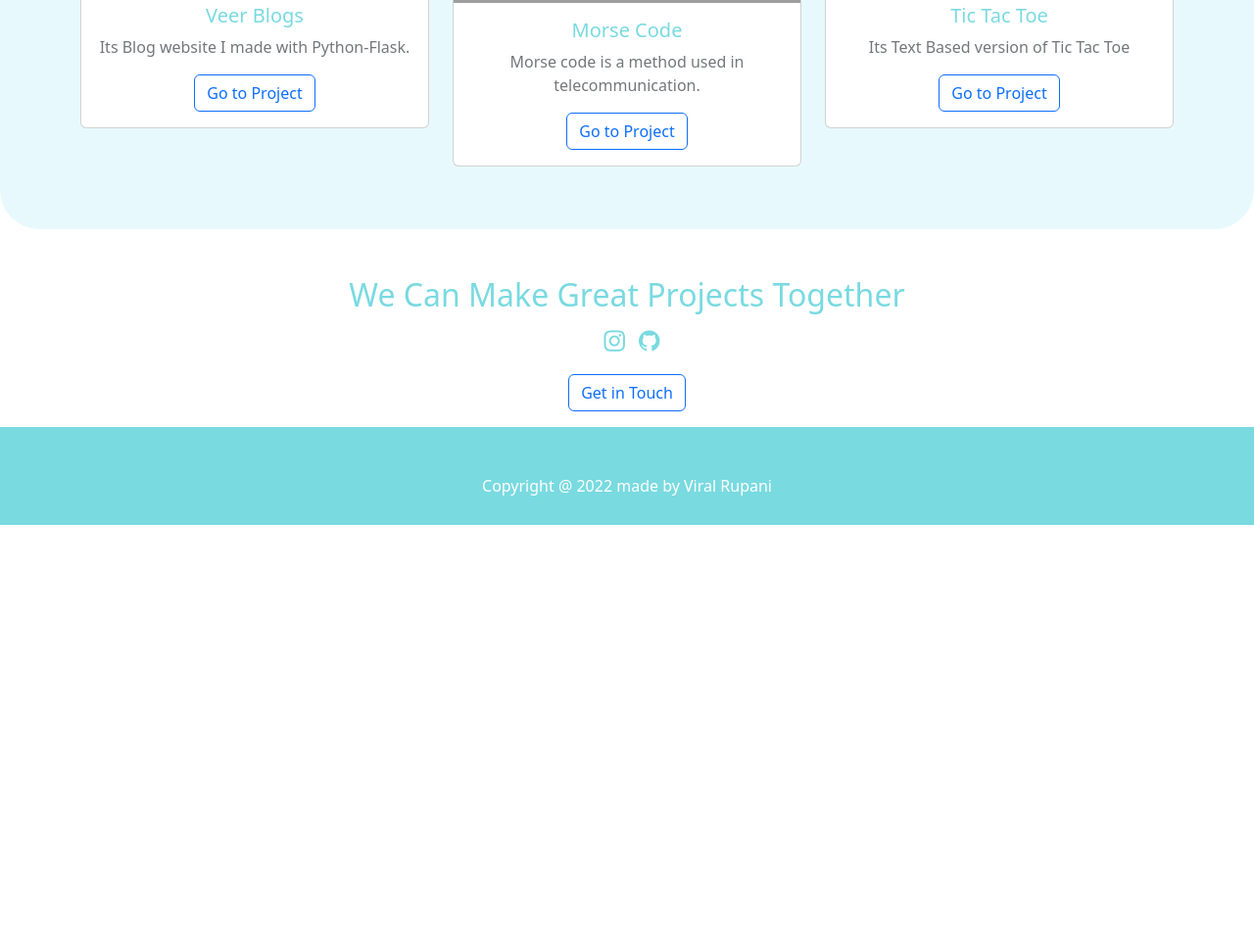
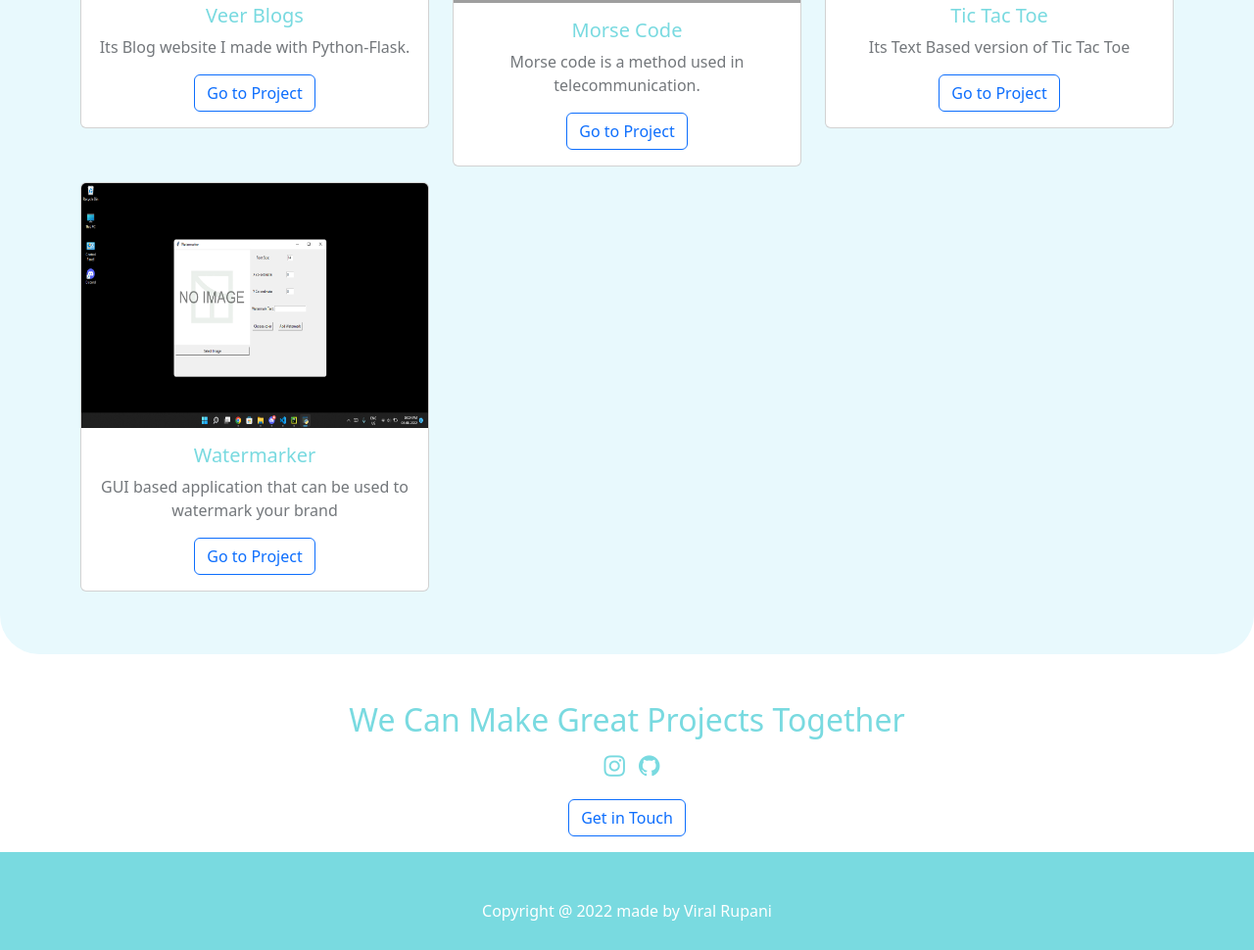
Before and after one commit to viralRupani/Portfolio, a plain HTML site: page index.html in a window 1280 px wide. Shown: the part 1052-2022 px from the top of the page at 98% size. Before the commit the page ends 1588 px from the top, so only its background shows below. Drawn offline with nearby package versions, Linux system fonts and the light colour scheme; grey boxes are pictures that could not be loaded.

Commit message:
add watermarker project

```diff
--- a/index.html
+++ b/index.html
@@ -79,6 +79,16 @@
             </div>
           </div>
         </div>
+        <div class="col-sm-6 col-md-4 pb-3">
+          <div class="card text-center">
+            <img src="static/images/Screenshot (83).png" style="height: 250px" class="card-img-top" alt="...">
+            <div class="card-body">
+              <h5 class="card-title">Watermarker</h5>
+              <p class="card-text project-txt">GUI based application that can be used to watermark your brand</p>
+              <a href="https://github.com/viralRupani/Watermarker" target="_blank" class="btn btn-outline-primary">Go to Project</a>
+            </div>
+          </div>
+        </div>
       </div>
     </div>
   </div>
@@ -95,6 +105,7 @@
       </a>
     </div>
   </div>
+
   <div class="container-fluid footer">
     <p class="text-center pt-5 Copyright">Copyright @ 2022 made by Viral Rupani</p>
   </div>
```
Also changed, not shown: static/images/Screenshot (83).png (added).
